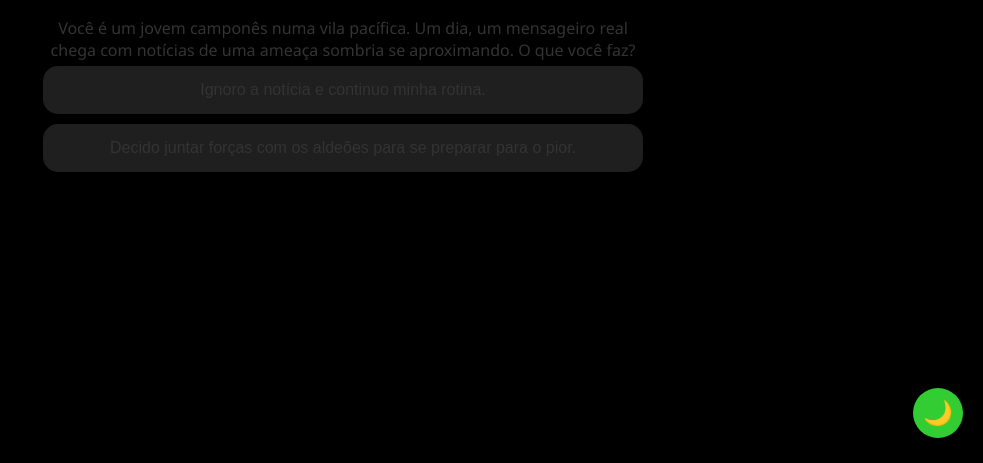
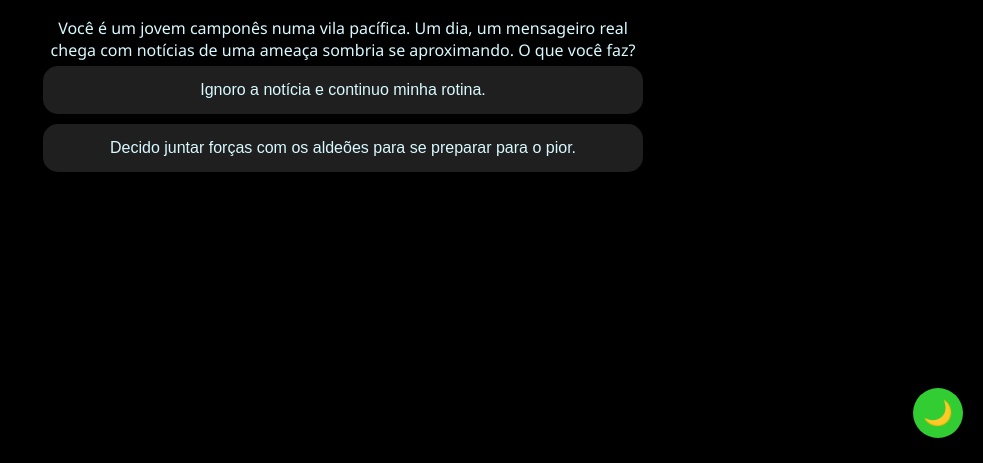
Before and after one commit to GabrielSumb/IA, a plain HTML site: page index.html in a window 1280 px wide. Shown: the part 337-800 px from the top of the page, without its empty margins (297-1280 px from the left). Drawn offline with Linux system fonts and the light colour scheme.

Commit message:
Update style.css

```diff
--- a/style.css
+++ b/style.css
@@ -3,7 +3,7 @@
     --cor-principal: #000000;
     --cor-secundaria: #1f1f1f;
     --cor-destaque: #32CD32;
-    --cor-texto: #333333;
+    --cor-texto: #D7F9FF;
 }
 
 body.tema-claro {
@@ -20,7 +20,7 @@ body {
     display: flex;
     justify-content: center;
     align-items: center;
-    min-height: 100vh;
+    height: 100vh; /* garante altura total da tela */
     margin: 0;
     transition: background-color 0.5s, color 0.5s;
     font-family: 'Segoe UI', Tahoma, Geneva, Verdana, sans-serif;
@@ -34,6 +34,7 @@ body {
     padding: 20px;
     border-radius: 15px;
     box-shadow: 0 0 10px rgba(0,0,0,0.5);
+    /* Centralizar verticalmente dentro do container flex (body já faz isso) */
 }
 
 h1 {
@@ -49,7 +50,6 @@ button {
     padding: 15px;
     margin: 5px 0;
     width: 100%;
-    max-width: 100%;
     cursor: pointer;
     transition: background-color 0.3s;
     font-size: 1rem;
```
